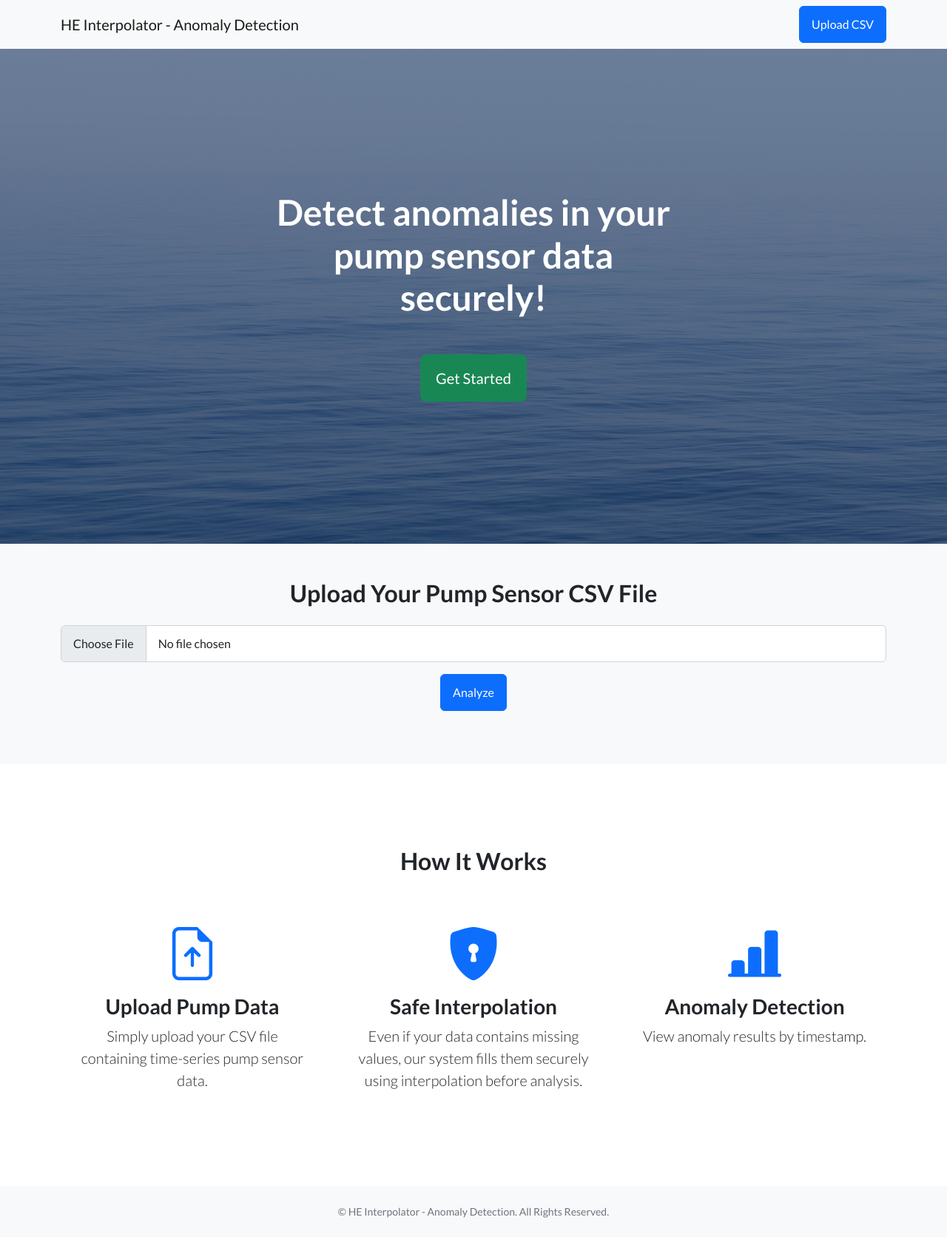
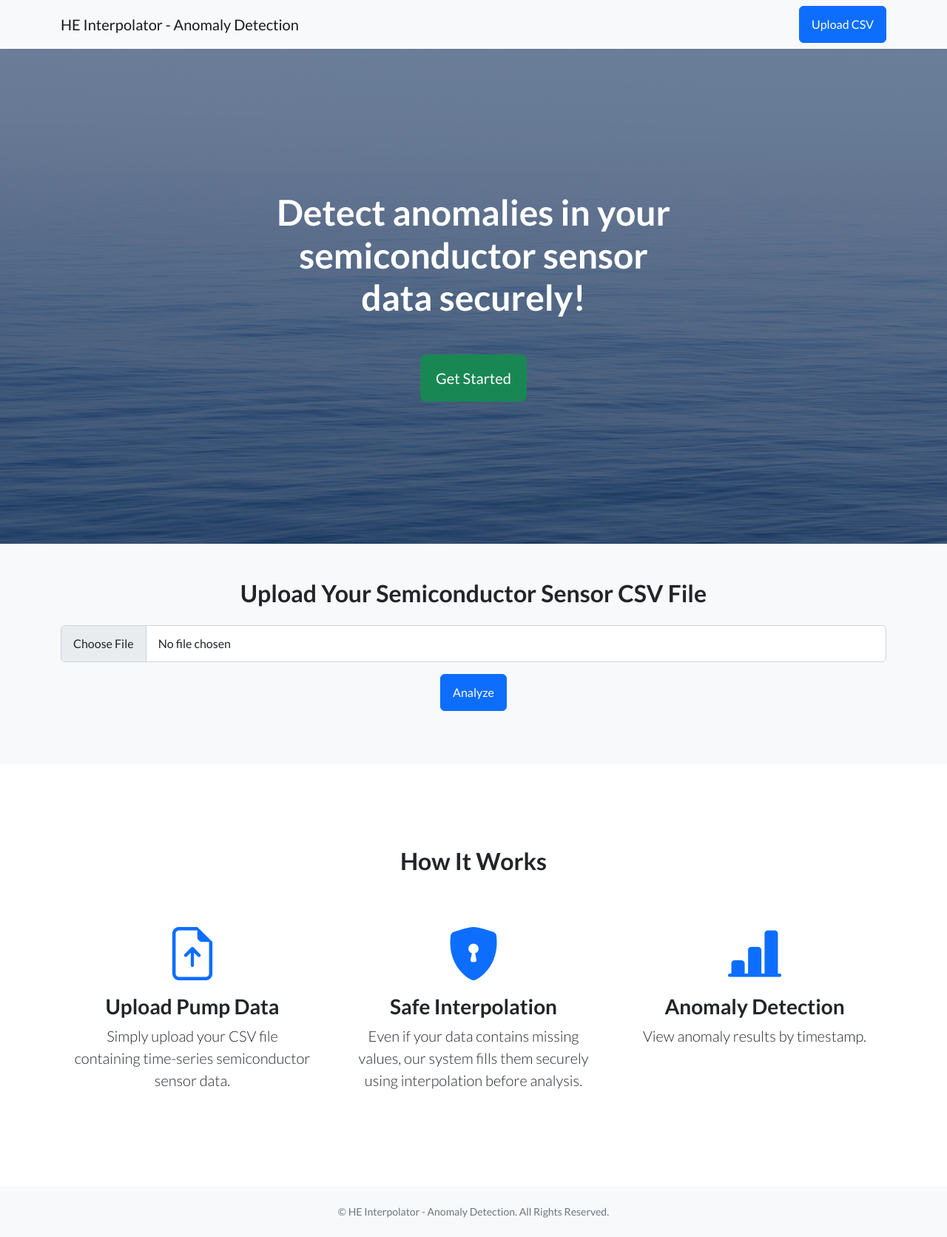
Before and after one commit to oosedus/HE_Project, a website: page dist/index.html in a window 1280 px wide. Shown: the whole page at 74% size. Drawn offline with nearby package versions, Linux system fonts and the light colour scheme.

Commit message:
style : domain semiconductor로 수정

```diff
--- a/dist/index.html
+++ b/dist/index.html
@@ -26,7 +26,7 @@
         <div class="row justify-content-center">
           <div class="col-xl-6">
             <div class="text-center text-white">
-              <h1 class="mb-5">Detect anomalies in your pump sensor data securely!</h1>
+              <h1 class="mb-5">Detect anomalies in your semiconductor sensor data securely!</h1>
               <a class="btn btn-success btn-lg" href="#upload">Get Started</a>
             </div>
           </div>
@@ -37,7 +37,7 @@
     <!-- Upload Section -->
     <section id="upload" class="text-center bg-light p-5">
       <div class="container">
-        <h2 class="mb-4">Upload Your Pump Sensor CSV File</h2>
+        <h2 class="mb-4">Upload Your Semiconductor Sensor CSV File</h2>
         <form id="csvUploadForm" enctype="multipart/form-data">
           <input type="file" id="csvFile" name="csvFile" accept=".csv" class="form-control mb-3" required />
           <button type="submit" class="btn btn-primary">Analyze</button>
@@ -54,7 +54,7 @@
               <div class="features-icons-item mx-auto mb-5 mb-lg-3">
                 <div class="features-icons-icon d-flex"><i class="bi-file-earmark-arrow-up m-auto text-primary"></i></div>
                 <h3>Upload Pump Data</h3>
-                <p class="lead mb-0">Simply upload your CSV file containing time-series pump sensor data.</p>
+                <p class="lead mb-0">Simply upload your CSV file containing time-series semiconductor sensor data.</p>
               </div>
             </div>
             <div class="col-lg-4">
```
Also changed, not shown: dist/result.html (+3 -3 lines).
